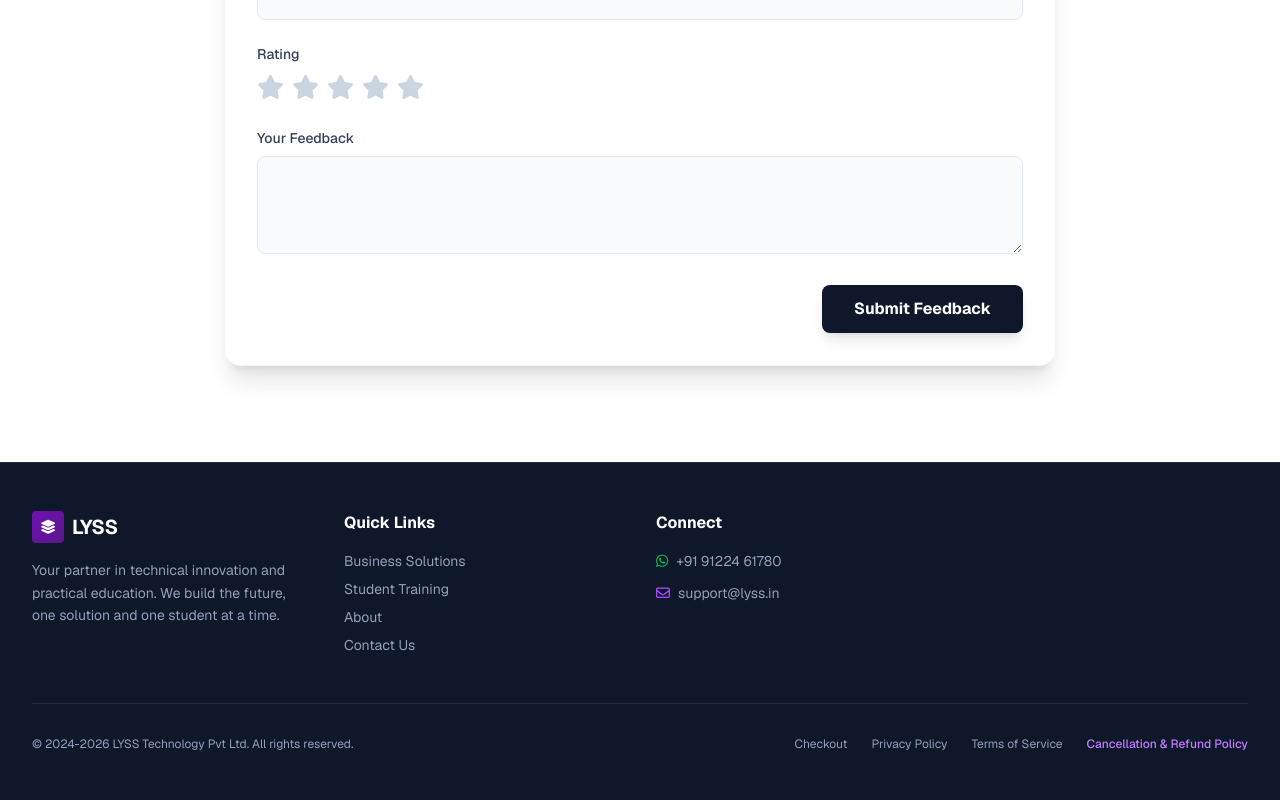
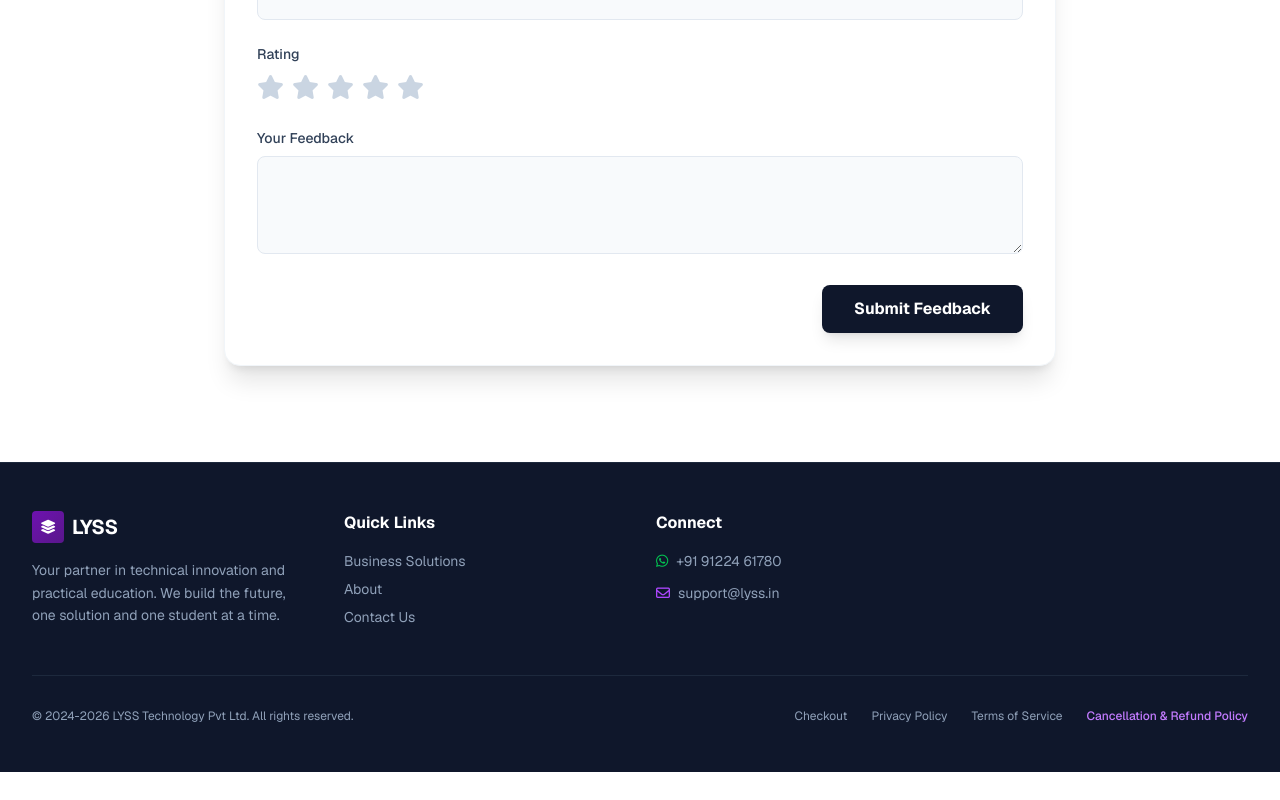
Before and after one commit to Atul18341/lyss-website, a Next.js app: page / in a window 1280 px wide. Shown: the part 5198-5998 px from the top of the page. After the commit the page ends 5970 px from the top, so only its background shows below. Built offline with nearby package versions, Linux system fonts and the light colour scheme.

Commit message:
training word from footer removed.

```diff
--- a/app/components/Footer.tsx
+++ b/app/components/Footer.tsx
@@ -32,7 +32,7 @@ const Footer: React.FC<FooterProps> = ({ t }) => {
             <h4 className="text-white font-bold mb-4">{t.footer.quickLinks}</h4>
             <ul className="space-y-2 text-sm">
               <li><a href="#services" className="hover:text-purple-300 transition-colors">{t.nav.solutions}</a></li>
-              <li><a href="#education" className="hover:text-purple-300 transition-colors">{t.nav.training}</a></li>
+              {/*<li><a href="#education" className="hover:text-purple-300 transition-colors">{t.nav.training}</a></li>*/}
               <li><a href="#about" className="hover:text-purple-300 transition-colors">{t.nav.about}</a></li>
               <li><a href="#contact" className="hover:text-purple-300 transition-colors">{t.nav.contact}</a></li>
             </ul>
```
